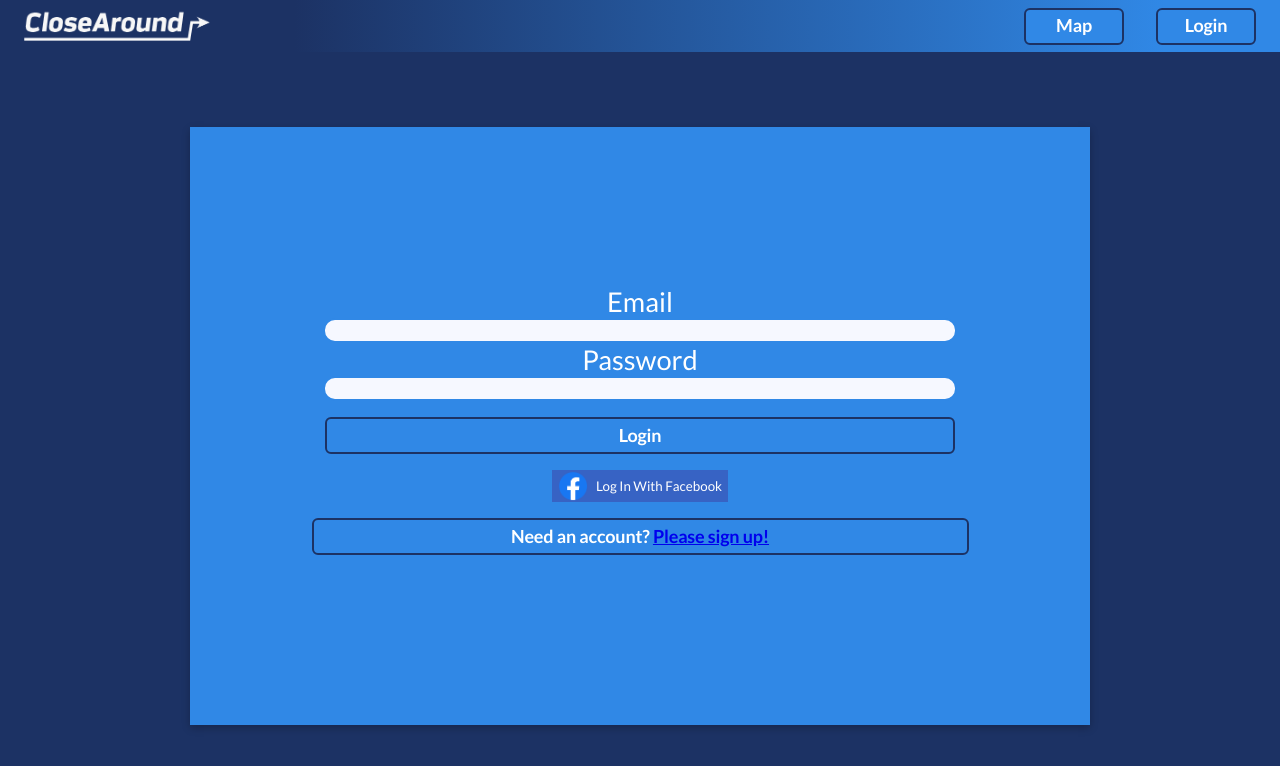
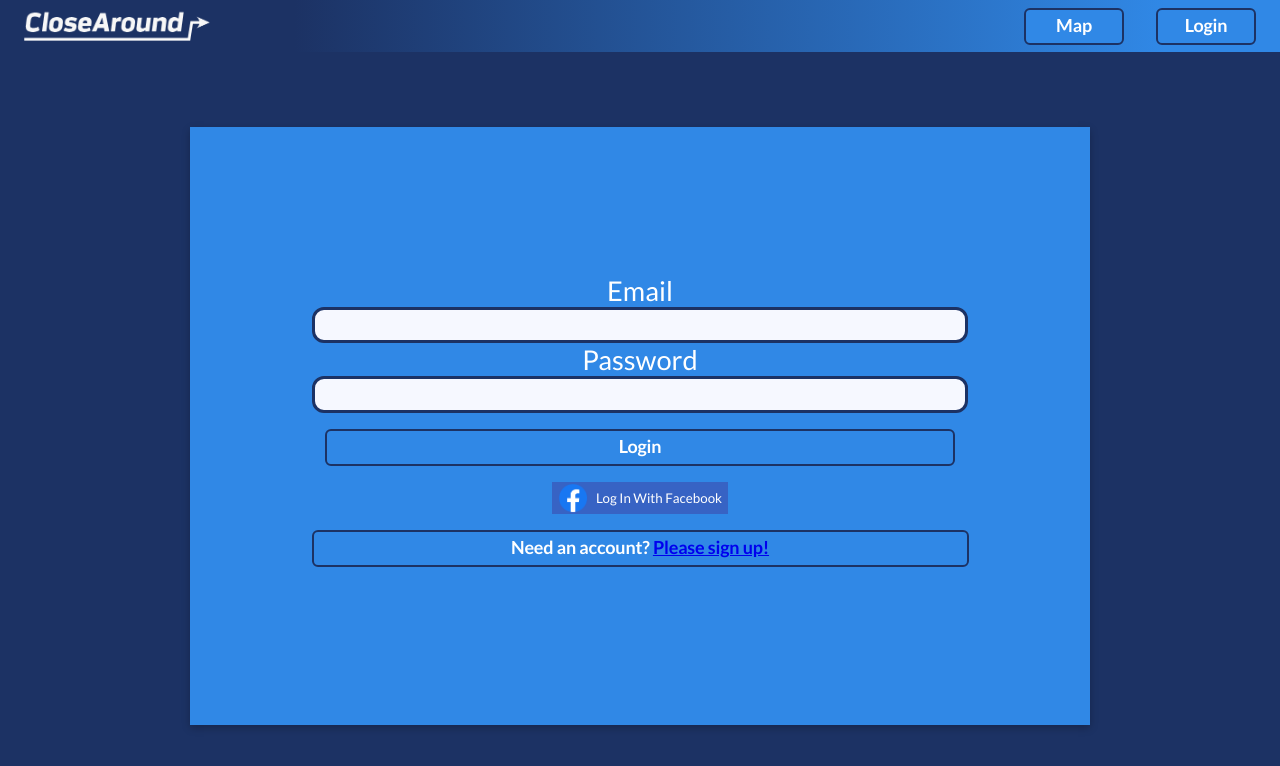
Before and after one commit to PhilipAguiar/Close-Around, a React (Create React App) app: page /login in a window 1280 px wide. Shown: the top 766 px of the page. Built offline with nearby package versions, Linux system fonts and the light colour scheme; no server answers.

Commit message:
added validation to login page

```diff
--- a/src/pages/Login/Login.jsx
+++ b/src/pages/Login/Login.jsx
@@ -13,10 +13,25 @@ function Login() {
   const [loading, setLoading] = useState(false);
   const history = useHistory();
   const { currentUser } = useAuth();
+  const [emailError, setEmailError] = useState(error);
+  const [passwordError, setPasswordError] = useState(error);
 
   const handleSubmit = async (e) => {
     e.preventDefault();
     console.log(currentUser);
+
+    if (!emailRef.current.value) {
+      setEmailError(true);
+    } else {
+      setEmailError(false);
+    }
+    if (!passwordRef.current.value) {
+      setPasswordError(true);
+    } else {
+      setPasswordError(false);
+    }
+
+    if (emailRef.current.value && passwordRef.current.value) {
       try {
         setError("");
         setLoading(true);
@@ -24,6 +39,7 @@ function Login() {
         history.push("/map");
       } catch {
         setError("Failed to Login");
+      }
     }
     setLoading(false);
   };
@@ -33,9 +49,9 @@ function Login() {
       <form className="login__form" onSubmit={handleSubmit}>
         {error && <p className="login__error">{error}</p>}
         <label className="login__label">Email</label>
-        <input className="login__input" type="email" name="email" ref={emailRef} />
+        <input className={`signup__input ${emailError && "signup__input--error"}`} type="email" name="email" ref={emailRef} />
         <label className="login__label">Password</label>
-        <input className="login__input" type="password" name="password" ref={passwordRef} />
+        <input className={`signup__input ${passwordError && "signup__input--error"}`} type="password" name="password" ref={passwordRef} />
         <button className="login__button" disabled={loading}>
           Login
         </button>
--- a/src/pages/SignUp/SignUp.jsx
+++ b/src/pages/SignUp/SignUp.jsx
@@ -57,8 +57,6 @@ function SignUp() {
     }
 
     // Error Checking
-
-
 
     if (nameRef.current.value && emailRef.current.value && passwordRef.current.value && confirmRef.current.value) {
       try {
```
Lines whose indentation alone changed are shown as unchanged.
